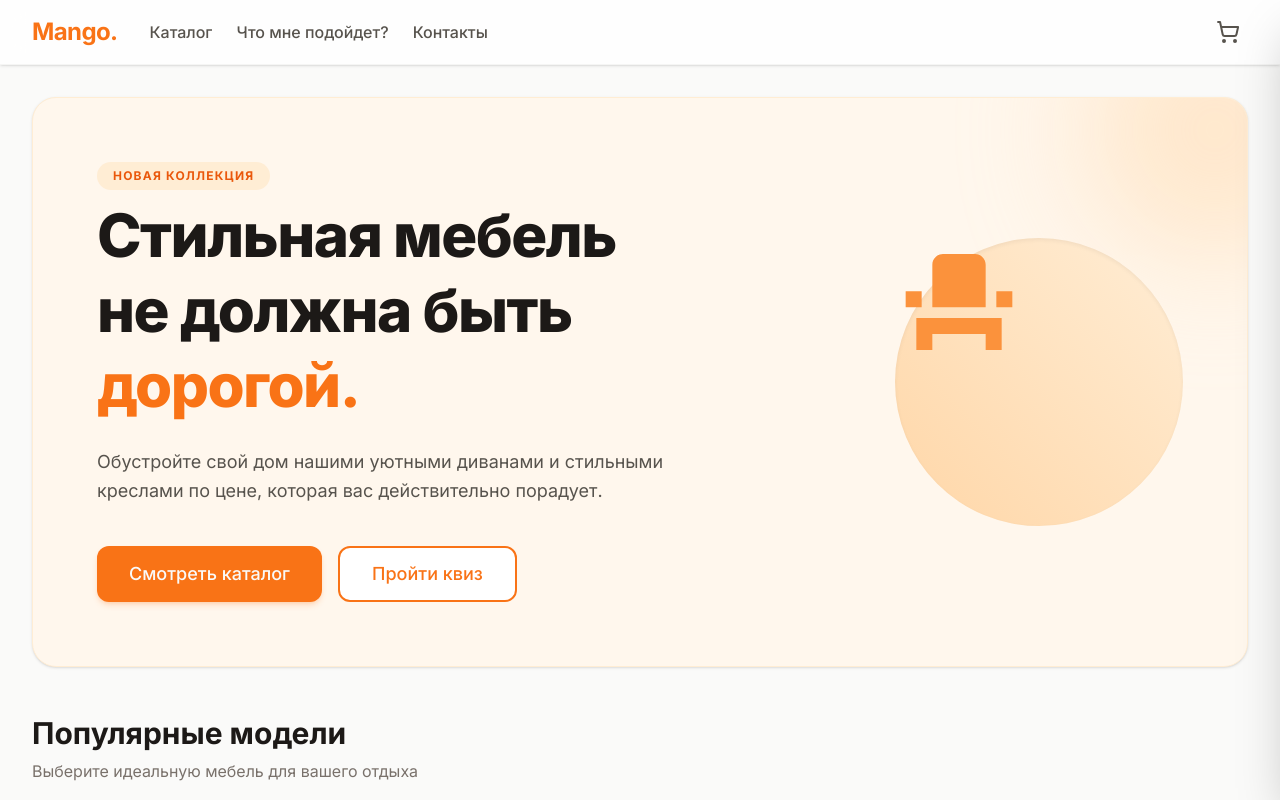
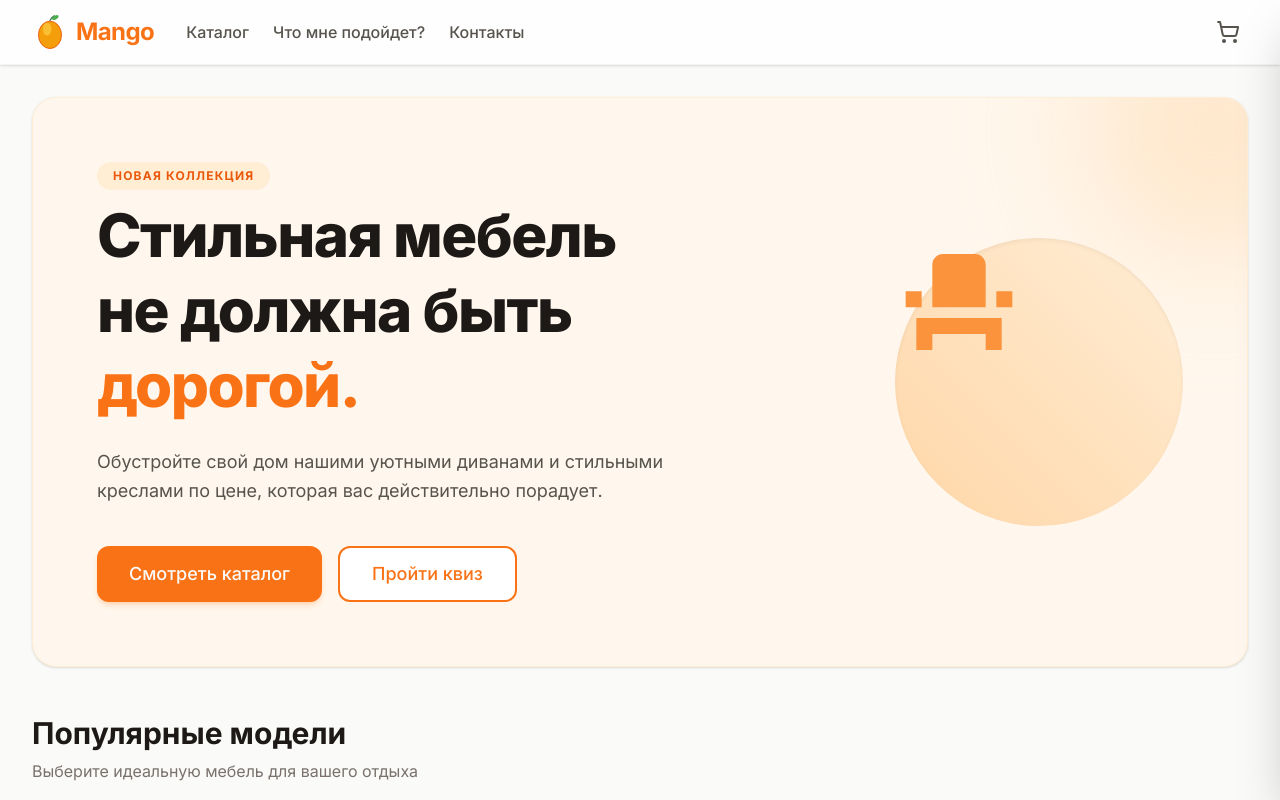
Before and after one commit to Khalimov-Z/mango-store, a Next.js app: page / in a window 1280 px wide. Shown: the top 800 px of the page. Built offline with nearby package versions, Linux system fonts and the light colour scheme.

Commit message:
feat: replace PNG logo with inline SVG mango icon in navbar

```diff
--- a/components/NavBar.tsx
+++ b/components/NavBar.tsx
@@ -13,8 +13,30 @@ export function NavBar() {
       <header className="sticky top-0 z-30 w-full bg-white/80 backdrop-blur-md border-b border-stone-100 shadow-sm">
         <div className="max-w-7xl mx-auto px-4 sm:px-6 lg:px-8 h-16 flex items-center justify-between">
           <div className="flex items-center gap-8">
-            <Link href="/" className="font-bold text-2xl text-orange-500 tracking-tight">
-              Mango.
+            <Link href="/" className="flex items-center gap-2 group">
+              {/* Inline SVG mango — no background issues */}
+              <svg
+                width="36"
+                height="36"
+                viewBox="0 0 100 100"
+                fill="none"
+                xmlns="http://www.w3.org/2000/svg"
+                className="transition-transform duration-300 group-hover:scale-110 group-hover:rotate-6"
+              >
+                {/* Stem */}
+                <path d="M50 18 Q55 8 62 5" stroke="#4a7c59" strokeWidth="4" strokeLinecap="round" fill="none" />
+                {/* Leaf */}
+                <ellipse cx="65" cy="10" rx="10" ry="5" fill="#4CAF50" transform="rotate(-30 65 10)" />
+                {/* Mango body */}
+                <ellipse cx="50" cy="58" rx="32" ry="38" fill="#F59E0B" />
+                {/* Highlight */}
+                <ellipse cx="42" cy="42" rx="12" ry="18" fill="#FCD34D" opacity="0.6" />
+                {/* Shadow rim */}
+                <ellipse cx="50" cy="58" rx="32" ry="38" fill="none" stroke="#EA580C" strokeWidth="2.5" />
+              </svg>
+              <span className="font-bold text-2xl text-orange-500 tracking-tight">
+                Mango
+              </span>
             </Link>
             <nav className="hidden md:flex gap-6">
               <Link href="/" className="text-stone-600 hover:text-orange-500 font-medium transition-colors">
@@ -40,7 +62,7 @@ export function NavBar() {
               className="relative p-2 text-stone-600 hover:text-orange-500 transition-colors cursor-pointer"
               aria-label="Корзина"
             >
-              <svg xmlns="http://www.w3.org/2000/svg" width="24" height="24" viewBox="0 0 24 24" fill="none" stroke="currentColor" strokeWidth="2" strokeLinecap="round" strokeLinejoin="round"><circle cx="8" cy="21" r="1"/><circle cx="19" cy="21" r="1"/><path d="M2.05 2.05h2l2.66 12.42a2 2 0 0 0 2 1.58h9.78a2 2 0 0 0 1.95-1.57l1.65-7.43H5.12"/></svg>
+              <svg xmlns="http://www.w3.org/2000/svg" width="24" height="24" viewBox="0 0 24 24" fill="none" stroke="currentColor" strokeWidth="2" strokeLinecap="round" strokeLinejoin="round"><circle cx="8" cy="21" r="1" /><circle cx="19" cy="21" r="1" /><path d="M2.05 2.05h2l2.66 12.42a2 2 0 0 0 2 1.58h9.78a2 2 0 0 0 1.95-1.57l1.65-7.43H5.12" /></svg>
               {isMounted && totalItems > 0 && (
                 <span className="absolute top-0 right-0 inline-flex items-center justify-center w-5 h-5 text-[10px] font-bold text-white bg-orange-500 border-2 border-white rounded-full">
                   {totalItems}
```
Also changed, not shown: public/logo.png (added).
